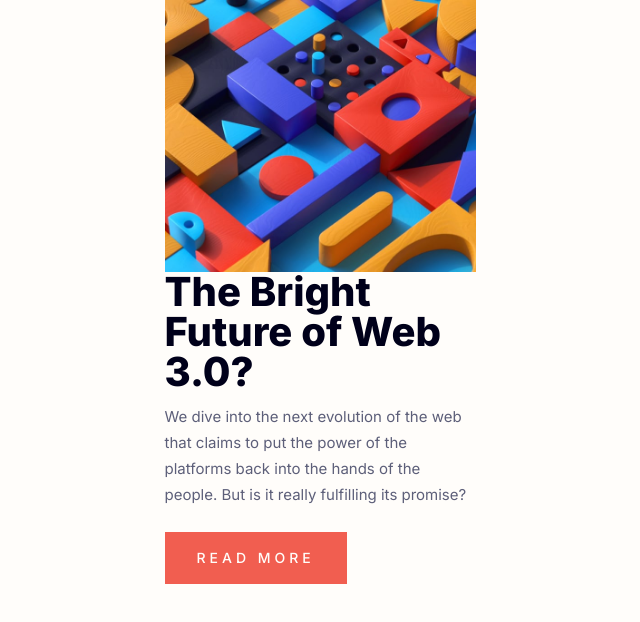
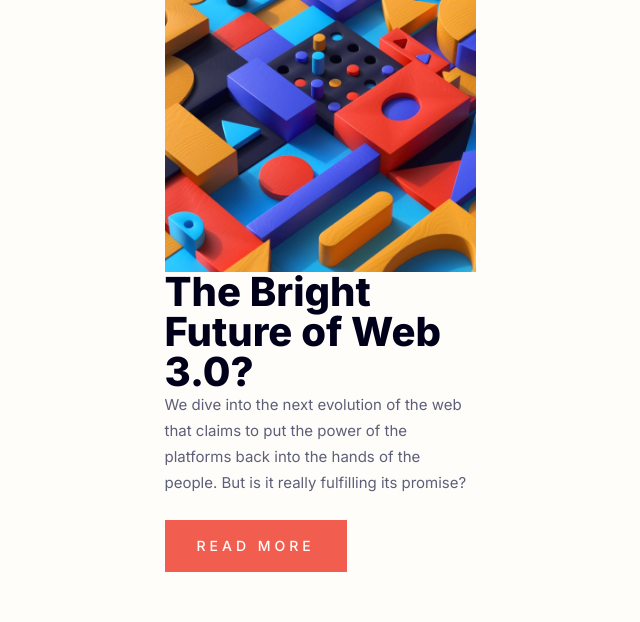
Before and after one commit to chungvuiloong/news-landing-page, a Next.js app: page / in a window 1280 px wide. Shown: the top 622 px of the page, without its empty margins (320-960 px from the left). Built offline with nearby package versions, Linux system fonts and the light colour scheme.

Commit message:
Made headliner appear second row & occupy 2 span.

```diff
--- a/src/components/Headline.tsx
+++ b/src/components/Headline.tsx
@@ -2,9 +2,9 @@ import React from 'react';
 
 const Headline = () => {
     return (
-        <section className='flex 2xl:flex-row flex-col gap-y-3 gap-x-9'>
-            <h1 className='basis-1/2 2xl:text-6xl text-[40px] text-Very-dark-blue font-extrabold leading-none'>The Bright Future of Web 3.0?</h1>
-            <div className='basis-1/2 flex flex-col gap-6'>
+        <section className='row-start-2 col-span-2'>
+            <h1 className='2xl:text-6xl text-[40px] text-Very-dark-blue font-extrabold leading-none'>The Bright Future of Web 3.0?</h1>
+            <div className='flex flex-col gap-6'>
                 <p className='text-[15px] text-Dark-grayish-blue leading-[26px]'>
                     We dive into the next evolution of the web that claims to put the power of the platforms back into the hands of the people.
                     But is it really fulfilling its promise?
```
